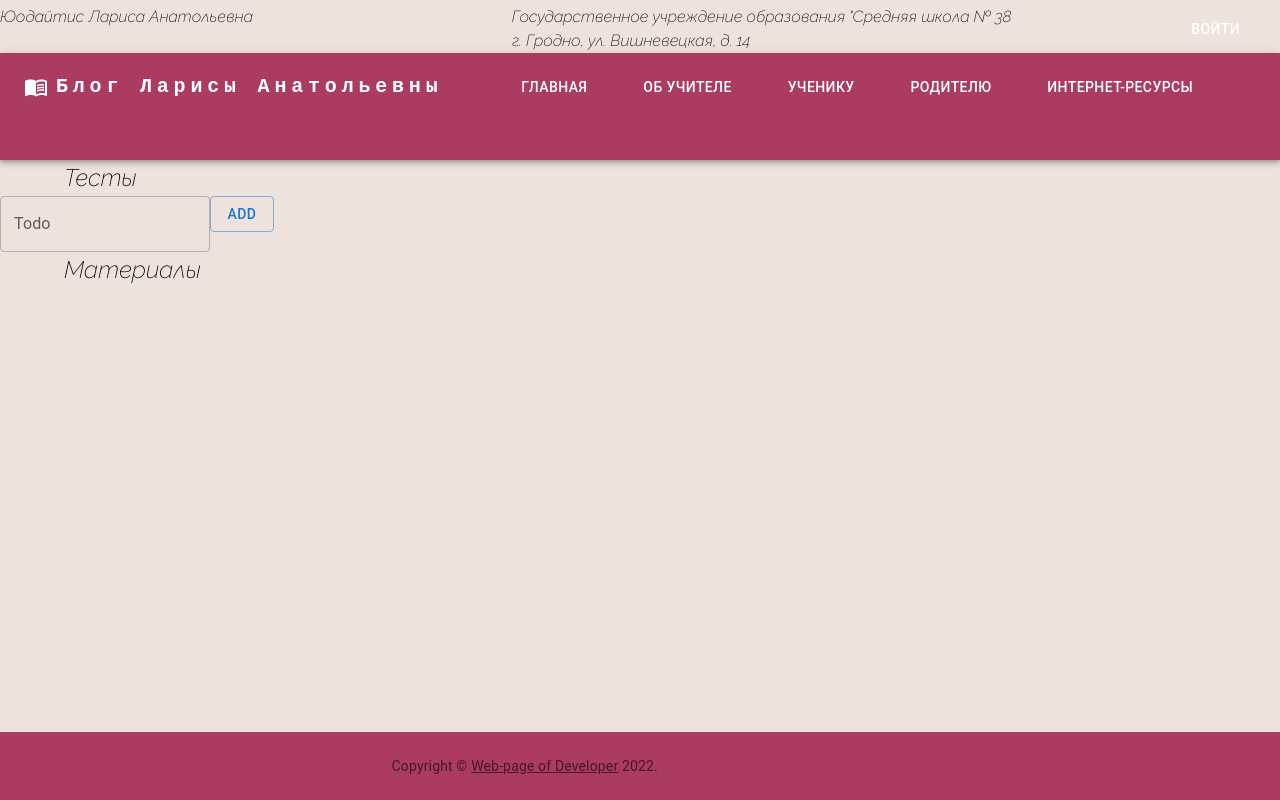
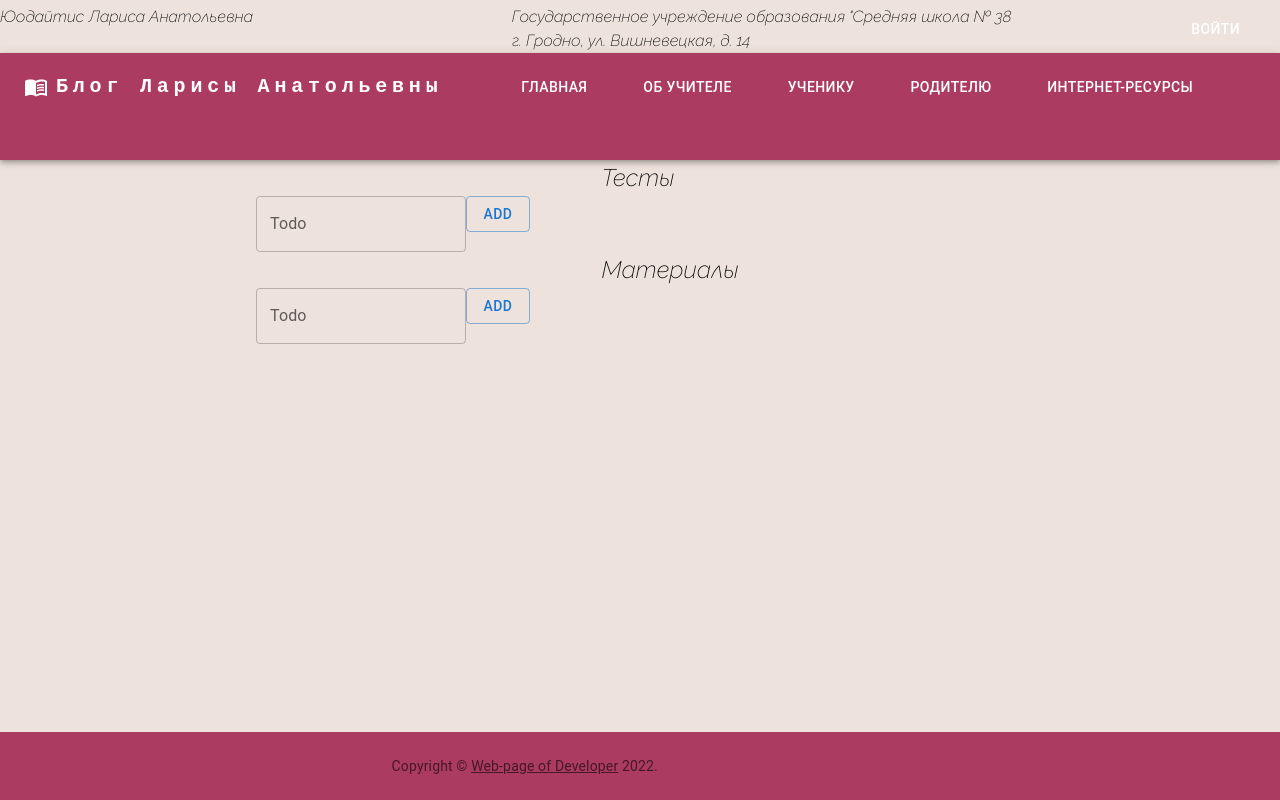
Before and after one commit to ShevchikNS/teacher-blog, a React (Create React App) app: page /forStudent in a window 1280 px wide. Built offline with nearby package versions, Linux system fonts and the light colour scheme.

Commit message:
created page for students

```diff
--- /dev/null
+++ b/src/components/ForStudent.css
@@ -0,0 +1,9 @@
+.TestsHeader, .MaterialsHeader {
+    margin-left: 45%;
+}
+@media screen and (min-width: 850px){
+    .ForStudents {
+        width: 60%;
+        margin-left: 20%;
+    }
+}
--- a/src/components/ForStudent.jsx
+++ b/src/components/ForStudent.jsx
@@ -1,17 +1,22 @@
-import React from 'react';
-
+import React, {useState} from 'react';
+import './ForStudent.css'
 import InputForm from "./InputForm";
 
 const ForStudent = () => {
+    const testsDbPath = 'tests'
+    const materialsDbPath = 'materials'
 
     return (
-        <div>
+        <div className="ForStudents">
             <div>
-                <h1>Тесты</h1>
-                <InputForm/>
+                <h1 className="TestsHeader">Тесты</h1>
+                <InputForm
+                    dbPath = {testsDbPath}/>
             </div>
             <div>
-                <h1>Материалы</h1>
+                <h1 className="MaterialsHeader">Материалы</h1>
+                <InputForm
+                    dbPath = {materialsDbPath}/>
             </div>
         </div>
     );
```
